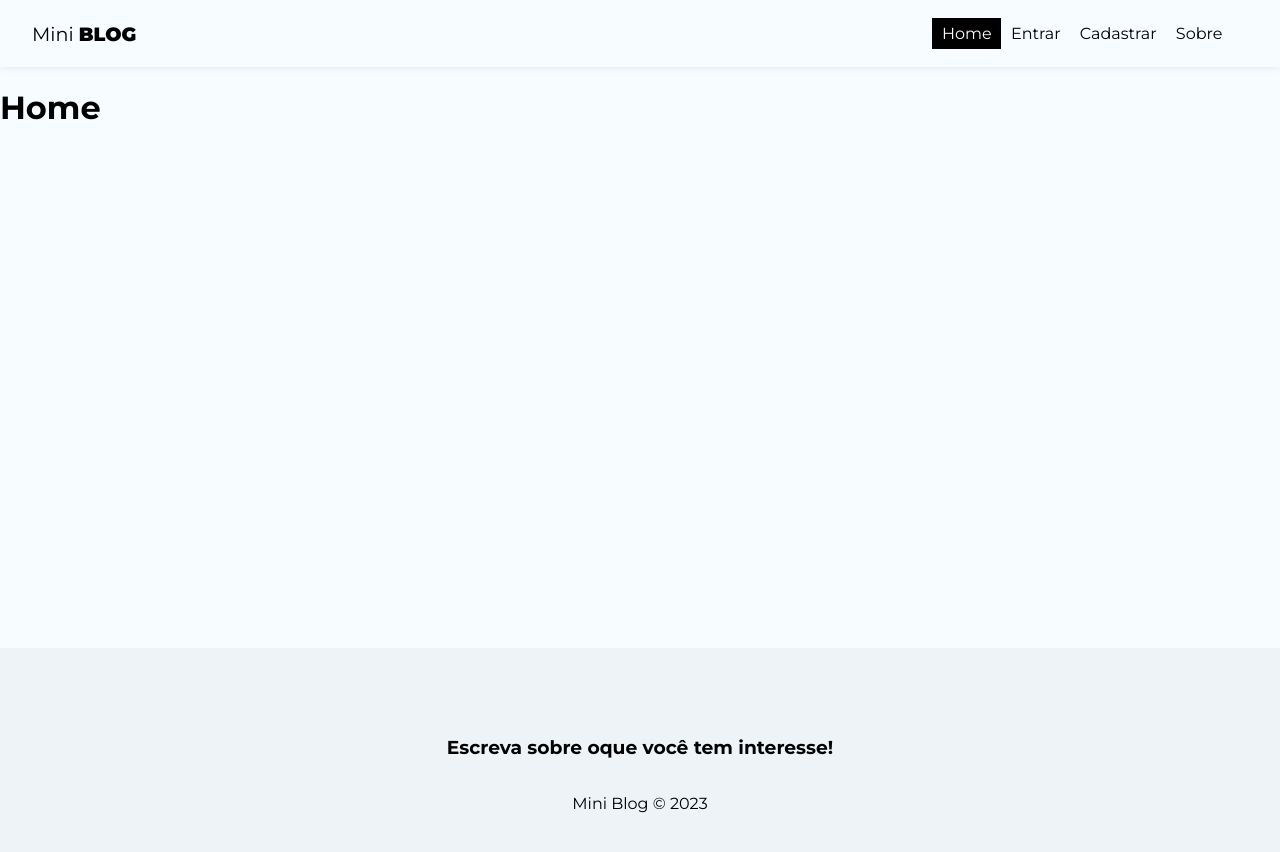
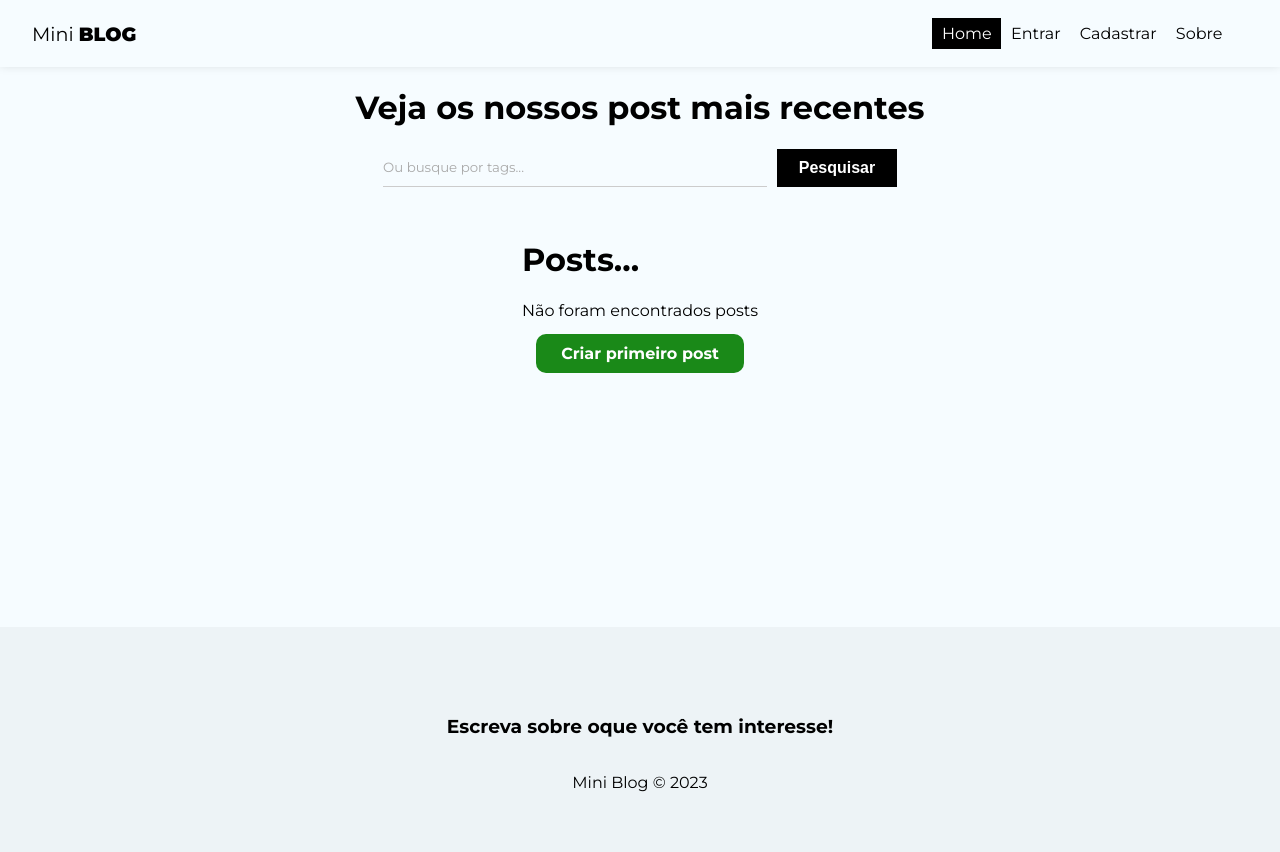
Before and after one commit to NathanKusters/Miniblog, a React (Vite) app: page / in a window 1280 px wide. Shown: the top 852 px of the page. Built offline with nearby package versions, Linux system fonts and the light colour scheme; no server answers.

Commit message:
estruturando a página de home

```diff
--- a/src/pages/Home/Home.jsx
+++ b/src/pages/Home/Home.jsx
@@ -1,9 +1,42 @@
 // CSS
 import styles from "./Home.module.css";
 
+// hooks
+import { Link, useNavigate } from "react-router-dom";
+import { useState } from "react";
+
+// components
+
 const Home = () => {
+
+  const [query, setQuery] = useState("");
+  const [posts] = useState([]);
+
+  const handleSubmit = (e) => {
+    e.preventDefault()
+  }
+
   return (
-    <h1>Home</h1>
+    <div className={styles.home}>
+      <h1>Veja os nossos post mais recentes</h1>
+      <form onSubmit={handleSubmit} className={styles.search_form}>
+        <input
+          type="text"
+          placeholder="Ou busque por tags..."
+          onChange={(e) => setQuery(e.target.value)}
+        />
+        <button className="btn btn-dark">Pesquisar</button>
+      </form>
+        <div>
+          <h1>Posts...</h1>
+          {posts && posts.length === 0 && (
+            <div className={styles.noposts}>
+              <p>Não foram encontrados posts</p>
+              <Link to="/posts/create" className="btn">Criar primeiro post</Link>
+            </div>
+          )}
+        </div>
+    </div>
   )
 }
 
--- a/src/pages/Home/Home.module.css
+++ b/src/pages/Home/Home.module.css
@@ -0,0 +1,31 @@
+.home {
+    display: flex;
+    flex-direction: column;
+    align-items: center;
+    justify-content: center;
+}
+
+.search_form {
+    max-width: 100%;
+    width: 60%;
+    display: flex;
+    justify-content: center;
+    margin-bottom: 2em;
+}
+
+.search_form input {
+    margin-right: 10px;
+    width: 50%;
+}
+
+.noposts {
+    text-align: center;
+}
+
+.noposts p {
+    margin-bottom: 1.5em;
+}
+
+.noposts a {
+    padding: 10px 25px;
+}
```
